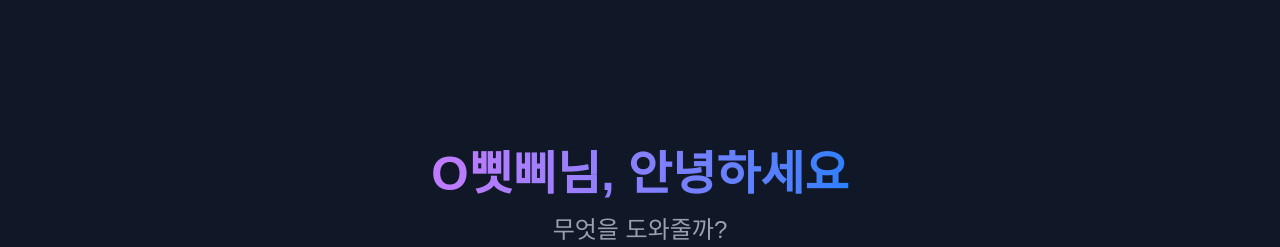
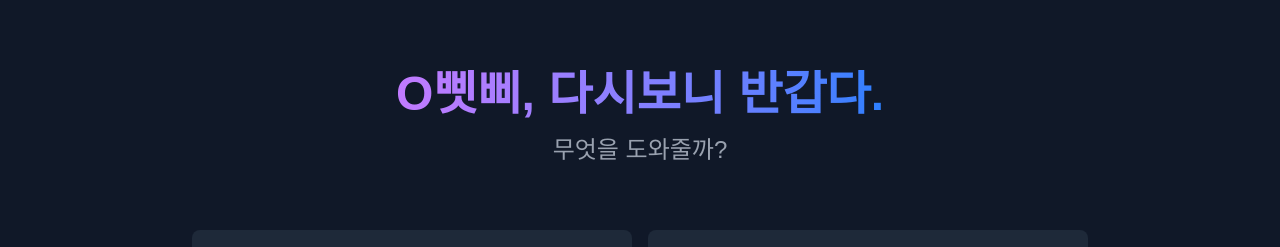
Before and after one commit to junkue20/GigaChadGPT, a Next.js app: page /chat in a window 1280 px wide. Shown: the part 150-397 px from the top of the page. Built offline with nearby package versions, Linux system fonts and the light colour scheme.

Commit message:
채팅 시작화면 문구 수정 및 경로 지정

```diff
--- a/app/chat/components/Welcome.tsx
+++ b/app/chat/components/Welcome.tsx
@@ -1,8 +1,8 @@
 'use client';
 
 import { useEffect, useState } from 'react';
-import { WelcomeProps } from '@/app/chat/types';
-import SuggestionCard from '@/app/chat/components/SuggestionCatd';
+import SuggestionCard from './SuggestionCard';
+import { WelcomeProps } from '../types';
 
 const allSuggestions = [
   { title: '오늘 하루, 최고의 나로 사는 법', subtitle: '나태함에 지배당한 너에게 고한다' },
@@ -38,7 +38,7 @@ export default function Welcome({ onSuggestionClick }: WelcomeProps) {
       <div className="text-center">
         <h1 className="text-5xl font-bold bg-gradient-to-r from-purple-400 to-blue-500 text-transparent bg-clip-text">
           {userName ? (
-            `${userName}님, 안녕하세요`
+            `${userName}, 다시보니 반갑다.`
           ) : (
             <span className="w-64 h-12 bg-gray-700 rounded-lg inline-block animate-pulse"></span>
           )}
```
